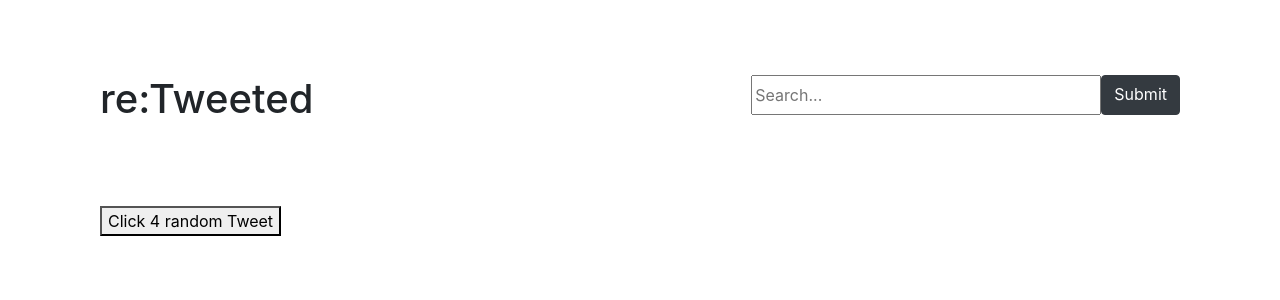
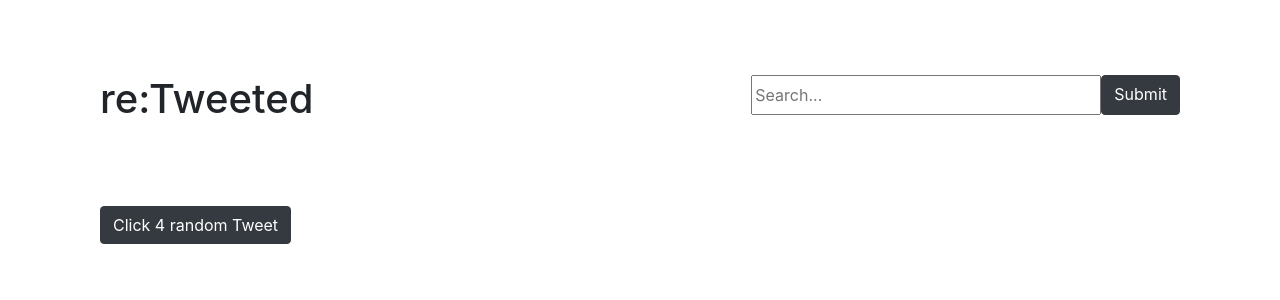
Before and after one commit to ultimatezachgrafton/twitter-showcase-api, a React (Create React App) app in the folder client/: page / in a window 1280 px wide. Shown: the top 300 px of the page. Built offline with nearby package versions, Linux system fonts and the light colour scheme.

Commit message:
Fetch calls

```diff
--- a/client/src/App.js
+++ b/client/src/App.js
@@ -3,6 +3,9 @@ import 'bootstrap/dist/css/bootstrap.min.css';
 import axios from 'axios'
 // import TwitterCard from "./components/TwitterCard";
 import SearchBar from "./components/SearchBar";
+import RandomButton from "./components/RandomButton"
+
+const randomPossibilities = ["nasa"];
 
 class App extends Component {
     constructor() {
@@ -11,9 +14,10 @@ class App extends Component {
             loading: false,
             tweets: [],
             inputValue: '',
-            searchData: ''
+            searchData: '',
+            randomChoice: ''
         }
-        this.handleRandomTweet = this.handleRandomTweet.bind(this);
+        this.handleRandom = this.handleRandom.bind(this);
         this.handleSubmit = this.handleSubmit.bind(this);
         this.handleChange = this.handleChange.bind(this);
     }
@@ -27,10 +31,7 @@ class App extends Component {
     handleSubmit(event) {
         event.preventDefault();
         console.log('handleSubmit: ' + this.state.inputValue);
-
-        // show results from search
-        // send data to api for searching
-        axios.get(`/api/search?search_term=${this.state.inputValue}`).then(async (response) => {
+        axios.get(`/api/search`).then(async (response) => {
             this.setState({
                 tweets: response.data
             });
@@ -41,13 +42,26 @@ class App extends Component {
             });
     }
 
-    // show results from random
-    // makwe a list of five users, randomly choose which one to show
-    async handleRandomTweet() {
-        fetch('/api/tweet-random')
-            .then((resp) => resp.json()) // Transform data into json
-            .then((data) => {
-                this.setState({ tweets: data.statuses });
+    handleRandom() {
+        console.log("click");
+
+        // randomly select one
+        // const random = Math.floor(Math.random() * randomPossibilities.length);
+        // console.log(random, randomPossibilities[random]);
+
+        this.setState({
+            randomChoice: 'nasa'//randomPossibilities[random]
+        })
+
+        axios.get('/api/tweet-random')
+            .then(async (response) => {
+                this.setState({
+                    tweets: response.data
+                });
+                console.log(response.data)
+            })
+            .catch(error => {
+                console.log(error);
             });
     }
 
@@ -60,7 +74,7 @@ class App extends Component {
                         handleChange={this.handleChange}
                         handleSubmit={this.handleSubmit} />
                 </div>
-                <button onClick={this.handleRandomTweet}>Click 4 random Tweet</button>
+                <button className="btn btn-dark" onClick={this.handleRandom}>Click 4 random Tweet</button>
                 <div className="twitter-card" id='twitter-card'>
                     {this.state.tweets.length > 0 ? this.state.tweets.text : null}
                 </div>
--- /dev/null
+++ b/client/src/components/RandomButton.js
@@ -0,0 +1,10 @@
+import React from 'react';
+
+function RandomButton(props) {
+
+    return (
+        <button id="random-btn" className="btn btn-dark" onClick={props.handleRandom}>Find a Random Tweet</button>
+    )
+}
+
+export default RandomButton;
```
Also changed, not shown: 1 other file (tests, documents, lock files or other folders).
